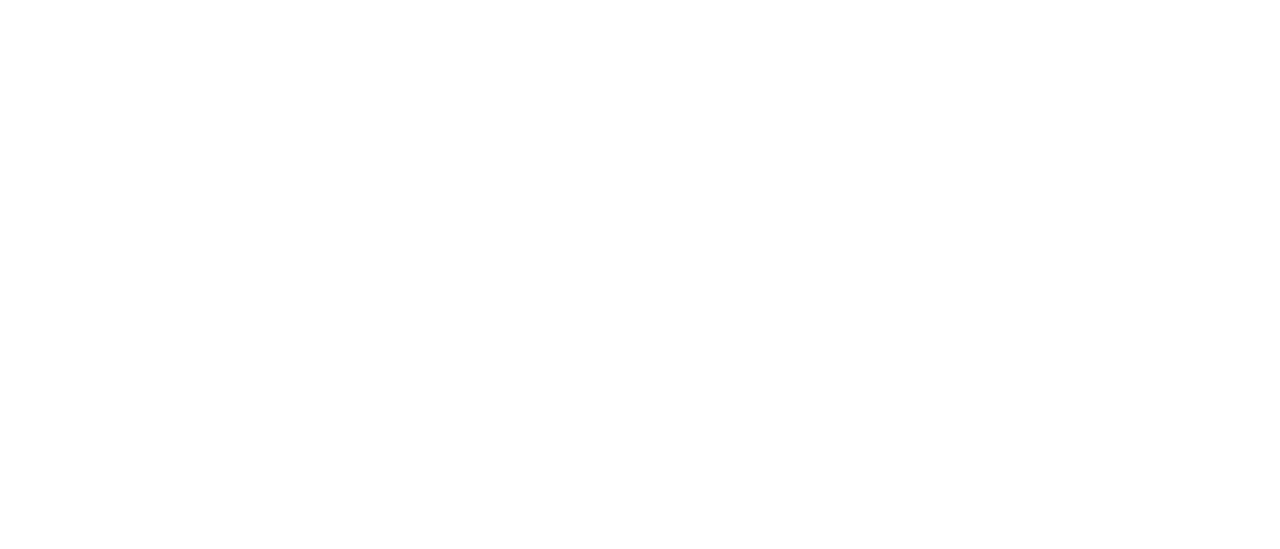
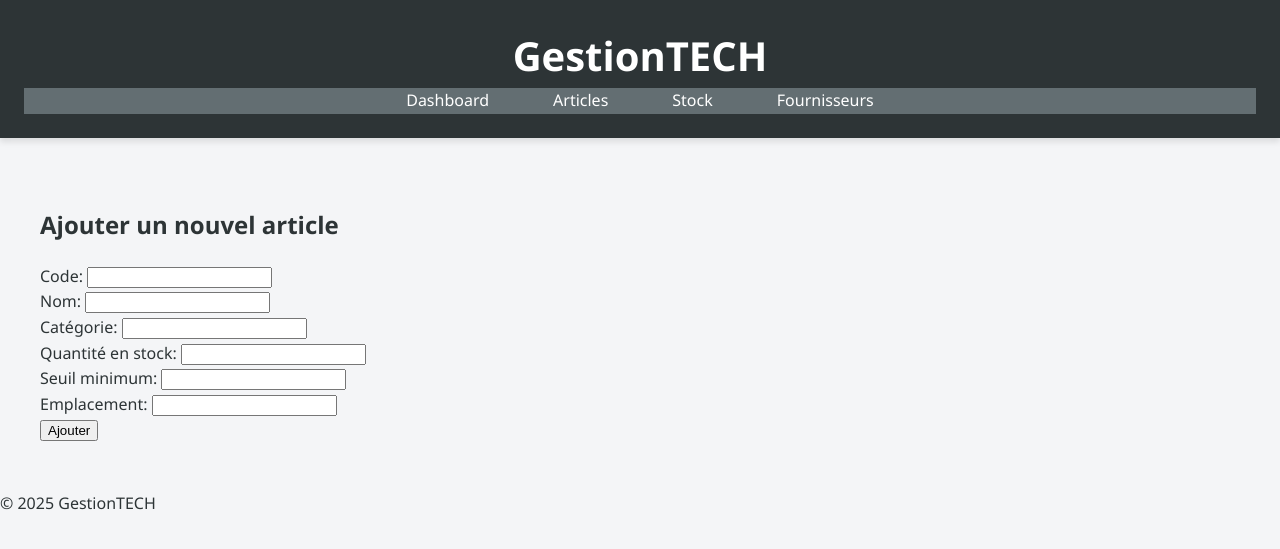
Before and after one commit to ash-automates/test, a Flask app: page /articles/new in a window 1280 px wide. Before the commit the part shown is empty. Shown: the top 549 px of the page. Run offline with Flask 3, Linux system fonts and the light colour scheme.

Commit message:
Final version

```diff
--- a/app.py
+++ b/app.py
@@ -110,6 +110,28 @@ def new_article():
         return redirect(url_for('articles'))
     return render_template('articles/new.html')
 
+@app.route('/articles/edit/<int:article_id>', methods=['GET', 'POST'])
+def edit_article(article_id):
+    article = Articles.query.get_or_404(article_id)
+    if request.method == 'POST':
+        article.code = request.form['code']
+        article.name = request.form['name']
+        article.category = request.form['category']
+        article.stock_quantity = request.form['stock_quantity']
+        article.minimum_threshold = request.form['minimum_threshold']
+        article.location = request.form['location']
+
+        db.session.commit()
+        return redirect(url_for('articles'))
+    return render_template('articles/edit.html', article=article)
+
+@app.route('/articles/delete/<int:article_id>', methods=['POST'])
+def delete_article(article_id):
+    article = Articles.query.get_or_404(article_id)
+    db.session.delete(article)
+    db.session.commit()
+    return redirect(url_for('articles'))
+
 @app.route('/stock')
 def stock():
     return render_template('stock/stock_tabs.html')
--- a/templates/articles/list.html
+++ b/templates/articles/list.html
@@ -51,9 +51,9 @@
                 <button class="btn-edit">
                     <a href="{{ url_for('edit_article', article_id=article.id) }}">&#x270E;</a>
                 </button>
-                <button class="btn-delete">
-                    <a href="{{ url_for('delete_article', article_id=article.id) }}">&#x1F5D1;</a>
-                </button>
+                <form method="POST" action="{{ url_for('delete_article', article_id=article.id) }}" style="display:inline;">
+                    <button type="submit" class="btn-delete">&#x1F5D1;</button>
+                </form>
             </td>
         </tr>
         {% endfor %}
--- a/templates/articles/new.html
+++ b/templates/articles/new.html
@@ -0,0 +1,33 @@
+{% extends "base.html" %}
+
+{% block content %}
+<h2>Ajouter un nouvel article</h2>
+
+<form method="POST" action="{{ url_for('new_article') }}">
+    <div>
+        <label for="code">Code:</label>
+        <input type="text" id="code" name="code" required>
+    </div>
+    <div>
+        <label for="name">Nom:</label>
+        <input type="text" id="name" name="name" required>
+    </div>
+    <div>
+        <label for="category">Catégorie:</label>
+        <input type="text" id="category" name="category">
+    </div>
+    <div>
+        <label for="stock_quantity">Quantité en stock:</label>
+        <input type="number" id="stock_quantity" name="stock_quantity" required>
+    </div>
+    <div>
+        <label for="minimum_threshold">Seuil minimum:</label>
+        <input type="number" id="minimum_threshold" name="minimum_threshold" required>
+    </div>
+    <div>
+        <label for="location">Emplacement:</label>
+        <input type="text" id="location" name="location">
+    </div>
+    <button type="submit">Ajouter</button>
+</form>
+{% endblock %}
```
Also changed, not shown: templates/articles/edit.html (+33 -0 lines).
